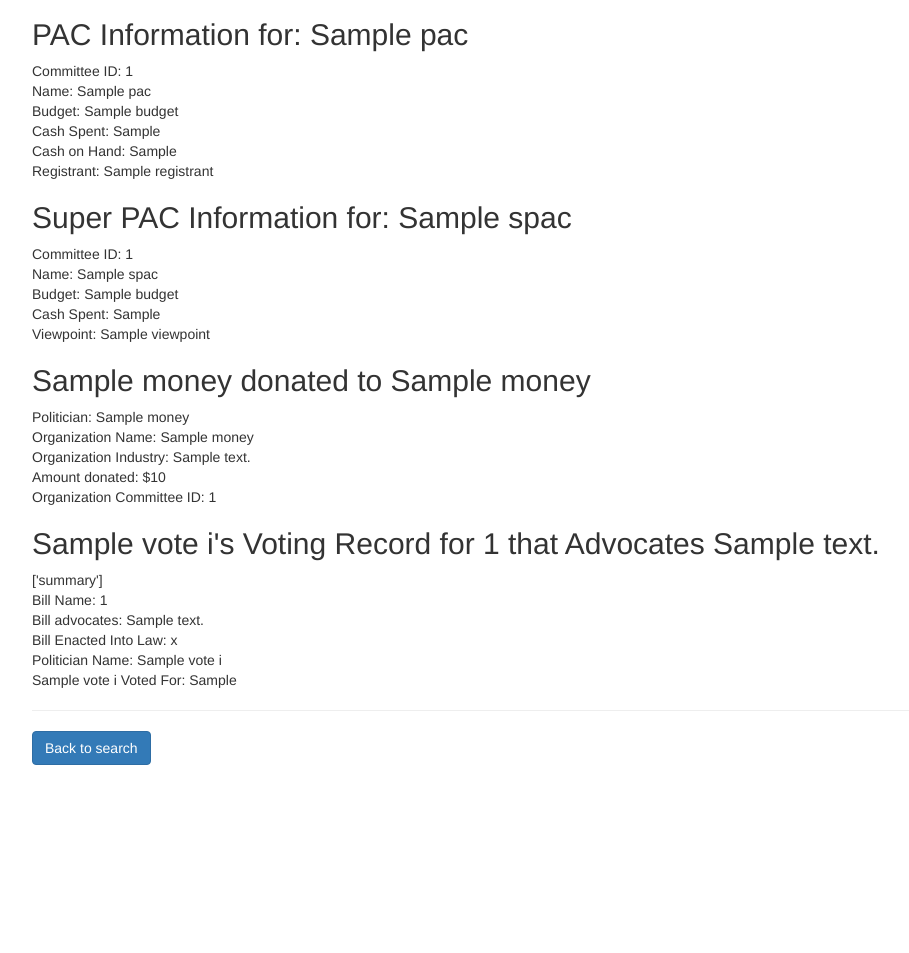
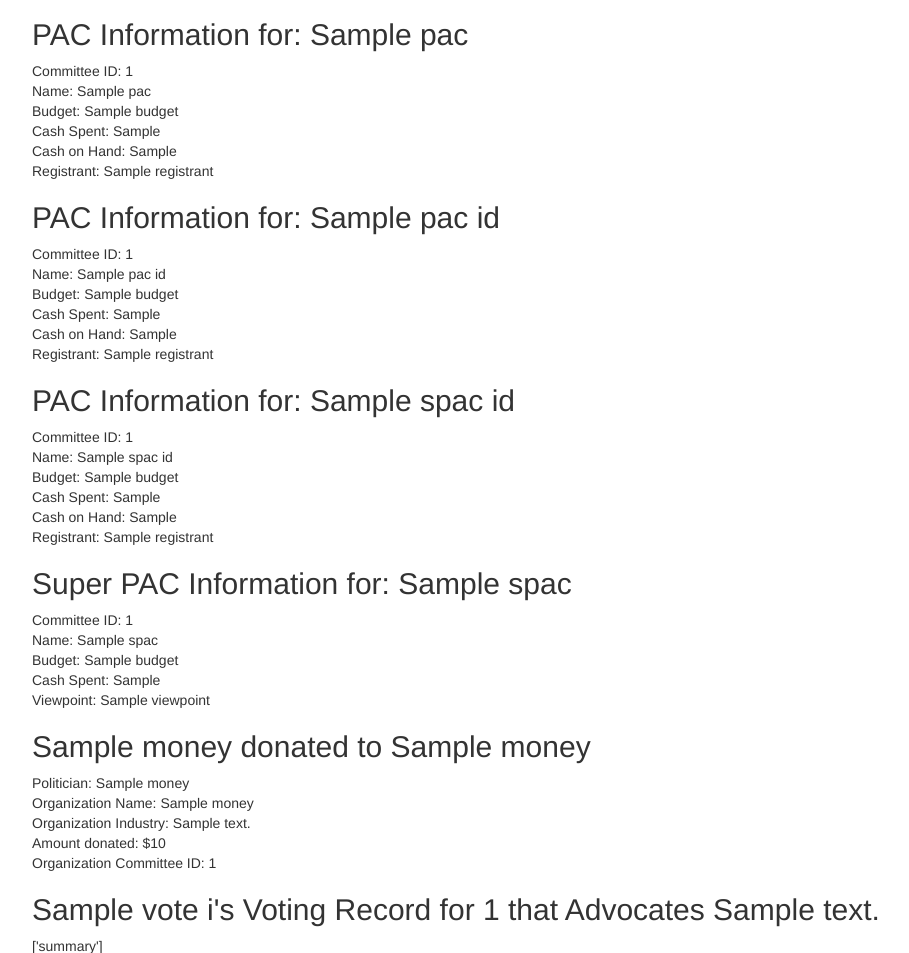
Before and after one commit to dariajung/cs4111-g13, a Flask app: template webserver/templates/search_results.html in a window 1280 px wide. Shown: the part 671-1624 px from the top of the page, without its empty margins (38-947 px from the left). Before the commit the page ends 1436 px from the top, so only its background shows below. Run offline with Flask 2, Linux system fonts and the light colour scheme; the template is opened without the code that fills it: most values are stand-ins (such as "Sample title", 1, 10 or a date in 2020); parts of the project's set-up code (start-up, migrations or seed data) failed here and were passed over; some libraries are stand-ins or nearby versions.

Commit message:
add search for pacs/super pacs by committee id, use regex to make sure in correct format for committee id queries

```diff
--- a/webserver/server.py
+++ b/webserver/server.py
@@ -20,6 +20,7 @@ from sqlalchemy.pool import NullPool
 from flask import Flask, request, render_template, g, redirect, Response
 from collections import namedtuple
 import json
+import re
 import time
 
 tmpl_dir = os.path.join(os.path.dirname(os.path.abspath(__file__)), 'templates')
@@ -193,6 +194,7 @@ def search_polit():
 
   query = request.args.get('query') # do validation on query
 
+  # is this too much
   politicians = ['Harry Reid'
                   ,'Marco Rubio'
                   ,'Ted Cruz'
@@ -250,7 +252,8 @@ def search_state():
 
   # make sure length is less than 15
   # Longest state name is Rhode Island
-  if len(query) > 15:
+  if len(query) > 15 or not query.isalpha():
+    print 'Query was too long or contained non alphabet characters'
     return redirect('/search')
 
   print 'search_state'
@@ -272,6 +275,39 @@ def search_state():
   cursor.close() # import to make sure no SQL injection
 
   return render_template("search_results.html", state_data = results, rep_data = results2)
+
+#search for pacs by committee id
+@app.route('/search_pac_id', methods=['GET'])
+def search_pac_id():
+  query = request.args.get('query') # do validation on query
+
+  print 'search/pac_id'
+  print query
+
+  # all committee_ids are in the form C[00411330], C followed by 8 numbers
+  pattern = "C\d{8}"
+  regex_test = re.match(pattern, query)
+  if not regex_test:
+    print 'Committee ID is not in the correct format'
+    return redirect('/search')
+
+  cursor = g.conn.execute("SELECT * FROM pacs WHERE pacs.committee_id = %s", query)
+  results_pacs = []
+
+  for result in cursor:
+    results_pacs.append(result)
+
+  cursor.close() # import to make sure no SQL injection
+
+  cursor = g.conn.execute("SELECT * FROM super_pacs WHERE super_pacs.committee_id = %s", query)
+  results_spacs = []
+
+  for result in cursor:
+    results_spacs.append(result)
+
+  cursor.close() # import to make sure no SQL injection
+
+  return render_template("search_results.html", pac_id_data = results_pacs, spac_id_data = results_spacs)
 
 # search for pacs by name
 @app.route('/search_pac_name', methods=['POST', 'GET'])
--- a/webserver/templates/search_results.html
+++ b/webserver/templates/search_results.html
@@ -69,6 +69,36 @@
 		{% endif %}
 	</div>
 
+	<!-- PAC search by committee id -->
+	<div>
+		{% if pac_id_data is defined %}
+			{% for n in pac_id_data %}
+			<h2>PAC Information for: {{ n.name}}</h2>
+		  		<div>Committee ID: {{ n.committee_id }}</div>
+		  		<div>Name: {{ n.name }}</div>
+		  		<div>Budget: {{ n.budget }}</div>
+		  		<div>Cash Spent: {{ n.cash_spent }}</div>
+		  		<div>Cash on Hand: {{ n.cash_on_hand }}</div>
+		  		<div>Registrant: {{ n.registrant }}</div>
+		  	{% endfor %}
+		{% endif %}
+	</div>
+
+	<!-- Super Pac search by committee id -->
+	<div>
+		{% if spac_id_data is defined %}
+			{% for n in spac_id_data %}
+			<h2>PAC Information for: {{ n.name}}</h2>
+		  		<div>Committee ID: {{ n.committee_id }}</div>
+		  		<div>Name: {{ n.name }}</div>
+		  		<div>Budget: {{ n.budget }}</div>
+		  		<div>Cash Spent: {{ n.cash_spent }}</div>
+		  		<div>Cash on Hand: {{ n.cash_on_hand }}</div>
+		  		<div>Registrant: {{ n.registrant }}</div>
+		  	{% endfor %}
+		{% endif %}
+	</div>
+
 	<!-- Super PAC search by name -->
 	<div>
 		{% if spac_data is defined %}
```
Also changed, not shown: webserver/templates/search.html (+8 -0 lines).
